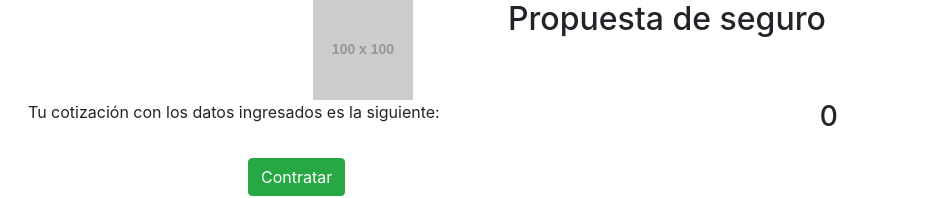
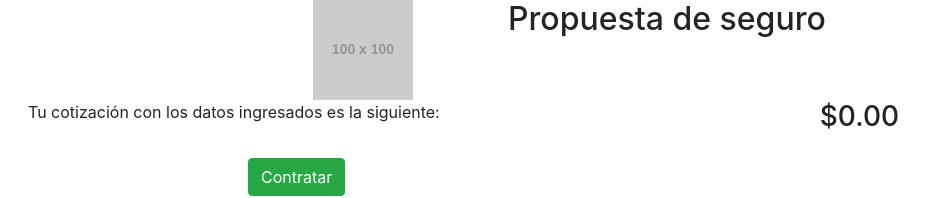
Before and after one commit to Behtsa/axxa-challengue, a React (Create React App) app: page /Propose in a window 1280 px wide. Shown: the top 198 px of the page, without its empty margins (137-1066 px from the left). Built offline with nearby package versions, Linux system fonts and the light colour scheme.

Commit message:
Propose amount

```diff
--- a/src/components/Propose.jsx
+++ b/src/components/Propose.jsx
@@ -14,7 +14,7 @@ export default class Welcome extends React.Component {
                 </Row>
                 <Row>
                     <Col xs={{offset: 1 }}><p> Tu cotización con los datos ingresados es la siguiente: </p></Col>
-                    <Col className="hola" xs={{offset: 4 }}><h3>{this.props.quote}</h3></Col>
+                    <Col className="hola" xs={{offset: 4 }}><h3>${this.props.quote}.00</h3></Col>
                 </Row>
                 <Form>
                     <FormGroup check row>
```
